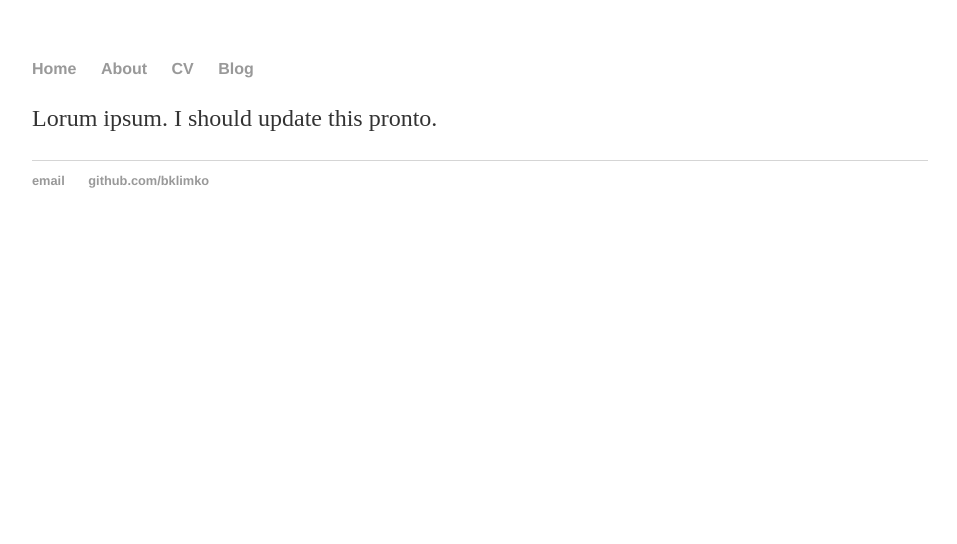
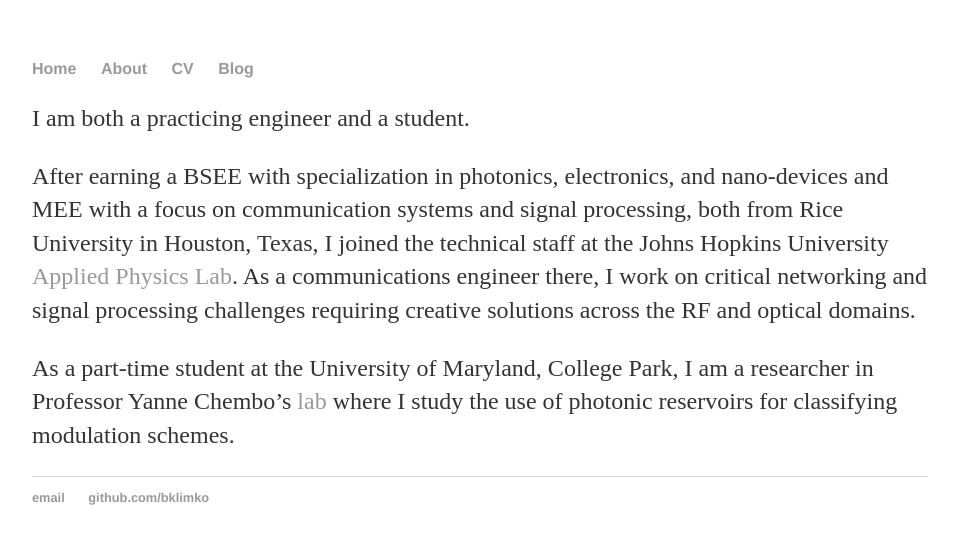
Before and after one commit to bklimko/bklimko.github.io, a Jekyll site: the page built from about/index.md, in a window 1280 px wide. Shown: the top 544 px of the page, without its empty margins (160-1117 px from the left). Built offline with Jekyll 4.4.1, drawn with Linux system fonts in a browser that asks for light colours.

Commit message:
more files and fun times

```diff
--- a/about/index.md
+++ b/about/index.md
@@ -3,4 +3,8 @@ layout: default
 title: About me
 ---
 
-Lorum ipsum. I should update this pronto.
+I am both a practicing engineer and a student.
+
+After earning a BSEE with specialization in photonics, electronics, and nano-devices and MEE with a focus on communication systems and signal processing, both from Rice University in Houston, Texas, I joined the technical staff at the Johns Hopkins University [Applied Physics Lab](https://www.jhuapl.edu/). As a communications engineer there, I work on critical networking and signal processing challenges requiring creative solutions across the RF and optical domains.
+
+As a part-time student at the University of Maryland, College Park, I am a researcher in Professor Yanne Chembo's [lab](https://chembolab.umd.edu/) where I study the use of photonic reservoirs for classifying modulation schemes.
```
Also changed, not shown: blog/index.md (+1 -1 lines), cv/index.md (+1 -1 lines), index.md (+3 -1 lines), 3 other files.
